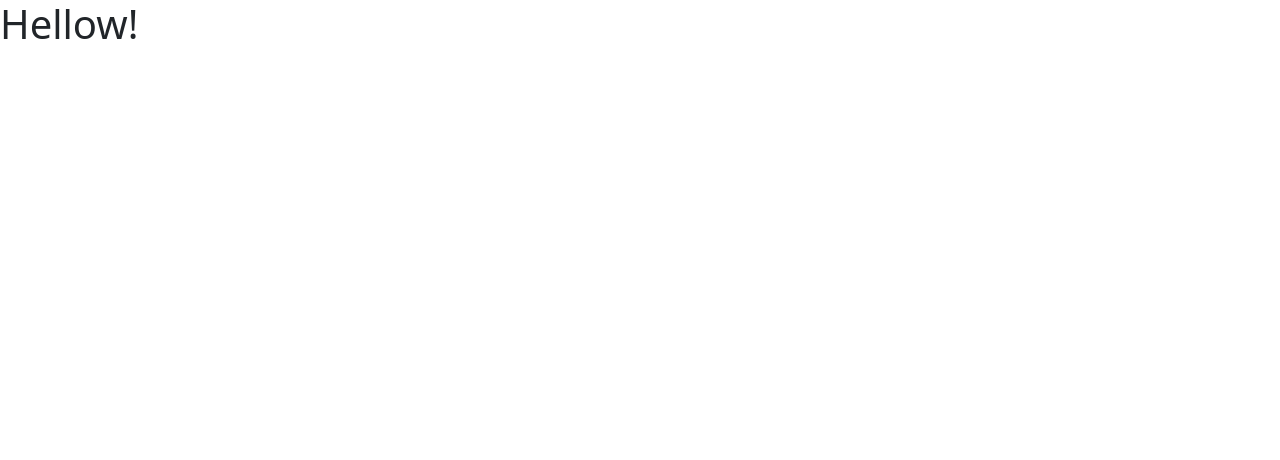
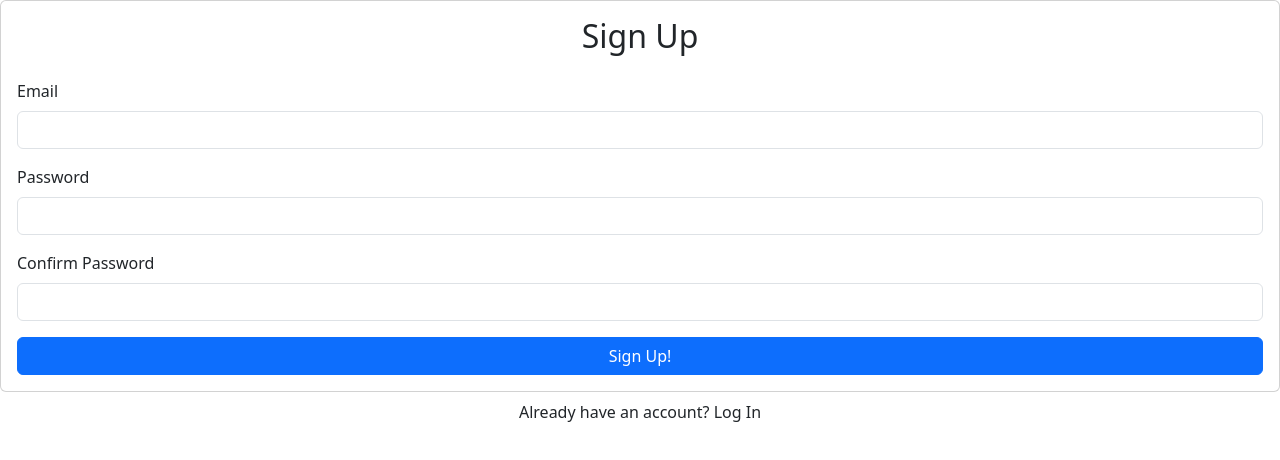
Before and after one commit to Tjklimoski/firebase_auth, a React (Vite) app: page / in a window 1280 px wide. Shown: the top 460 px of the page. Built offline with nearby package versions, Linux system fonts and the light colour scheme.

Commit message:
layout and style SignUp componenet

```diff
--- a/src/App.tsx
+++ /dev/null
@@ -1,7 +0,0 @@
-
-function App() {
-
-  return <h1>Hellow!</h1>
-}
-
-export default App
--- /dev/null
+++ b/src/components/App.tsx
@@ -0,0 +1,8 @@
+import SignUp from "./SignUp";
+
+function App() {
+
+  return <SignUp />
+}
+
+export default App
--- /dev/null
+++ b/src/components/SignUp.tsx
@@ -0,0 +1,36 @@
+import { useRef } from 'react';
+import { Form, Card, Button } from 'react-bootstrap';
+
+export default function SignUp() {
+  const emailRef = useRef<HTMLInputElement>(null);
+  const passwordRef = useRef<HTMLInputElement>(null);
+  const passwordConfirmRef = useRef<HTMLInputElement>(null);
+
+  return (
+    <>
+      <Card>
+        <Card.Body>
+          <h2 className='text-center mb-4'>Sign Up</h2>
+          <Form>
+            <Form.Group id="email" className='mb-3'>
+              <Form.Label>Email</Form.Label>
+              <Form.Control type='email' required ref={emailRef}/>
+            </Form.Group>
+            <Form.Group id="password" className='mb-3'>
+              <Form.Label>Password</Form.Label>
+              <Form.Control type='password' required ref={passwordRef}/>
+            </Form.Group>
+            <Form.Group id="passwordConfirm" className='mb-3'>
+              <Form.Label>Confirm Password</Form.Label>
+              <Form.Control type='password' required ref={passwordConfirmRef}/>
+            </Form.Group>
+            <Button type="submit" className='w-100'>Sign Up!</Button>
+          </Form>
+        </Card.Body>
+      </Card>
+      <div className='w-100 text-center mt-2'>
+        Already have an account? Log In
+      </div>
+     </>
+  )
+}
--- a/src/main.tsx
+++ b/src/main.tsx
@@ -1,6 +1,6 @@
 import React from 'react'
 import ReactDOM from 'react-dom/client'
-import App from './App.tsx'
+import App from './components/App.tsx'
 import 'bootstrap/dist/css/bootstrap.min.css'
 
 ReactDOM.createRoot(document.getElementById('root') as HTMLElement).render(
```
